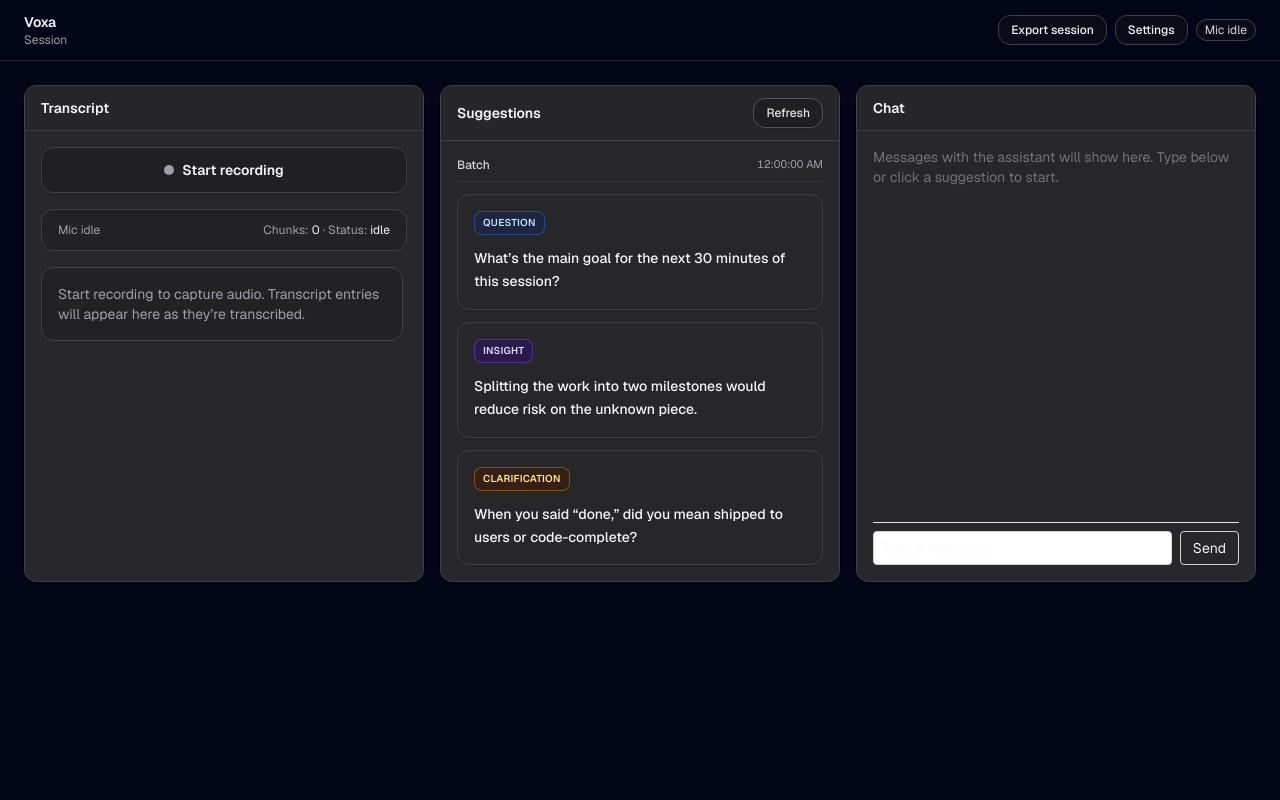
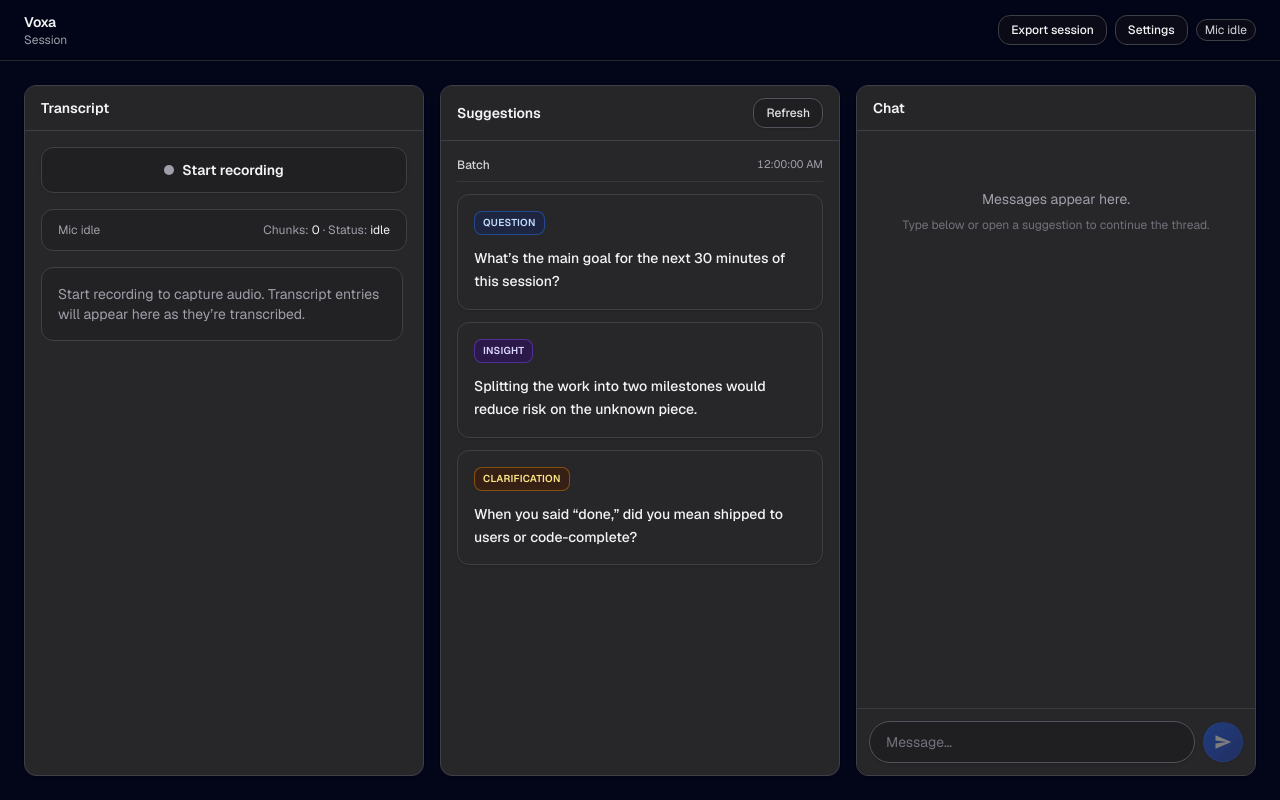
Before and after one commit to RealCifer/Voxa, a Next.js app: page / in a window 1280 px wide. Built offline with nearby package versions, Linux system fonts and the light colour scheme.

Commit message:
updted ui

```diff
--- a/app/globals.css
+++ b/app/globals.css
@@ -19,3 +19,28 @@
 .voxa-fade-in {
   animation: voxa-fade-in 180ms ease-out both;
 }
+
+@keyframes chat-typing-dot {
+  0%,
+  80%,
+  100% {
+    opacity: 0.35;
+    transform: scale(0.92);
+  }
+  40% {
+    opacity: 1;
+    transform: scale(1);
+  }
+}
+
+.chat-typing-dot {
+  animation: chat-typing-dot 1.1s ease-in-out infinite;
+}
+
+.chat-typing-dot:nth-child(2) {
+  animation-delay: 0.15s;
+}
+
+.chat-typing-dot:nth-child(3) {
+  animation-delay: 0.3s;
+}
--- a/app/layout.tsx
+++ b/app/layout.tsx
@@ -28,7 +28,7 @@ export default function RootLayout({
       className={`${geistSans.variable} ${geistMono.variable} h-full antialiased dark`}
     >
       <body
-        className="flex min-h-screen flex-col bg-slate-950 text-zinc-100"
+        className="flex min-h-dvh flex-col bg-slate-950 text-zinc-100"
         suppressHydrationWarning
       >
         {children}
--- a/app/page.tsx
+++ b/app/page.tsx
@@ -1,5 +1,9 @@
 import { AppShell } from "@/components/AppShell";
 
 export default function Home() {
-  return <AppShell />;
+  return (
+    <div className="flex min-h-dvh min-h-0 flex-1 flex-col">
+      <AppShell />
+    </div>
+  );
 }
--- a/components/AppShell.tsx
+++ b/components/AppShell.tsx
@@ -9,8 +9,8 @@ export function AppShell() {
   return (
     <div className="flex min-h-0 flex-1 flex-col">
       <AppHeader />
-      <main className="min-h-0 flex-1 px-4 py-4 md:px-6 md:py-6">
-        <div className="grid min-h-0 grid-cols-1 gap-4 md:grid-cols-2 lg:grid-cols-3">
+      <main className="flex min-h-0 flex-1 flex-col px-4 py-4 md:px-6 md:py-6">
+        <div className="grid min-h-0 flex-1 grid-cols-1 gap-4 md:grid-cols-2 lg:grid-cols-3 [&>*]:min-h-0">
           <TranscriptPanel />
           <SuggestionsPanel />
           <ChatPanel />
--- a/components/ChatPanel.tsx
+++ b/components/ChatPanel.tsx
@@ -1,12 +1,69 @@
 "use client";
 
-import { useMemo, useRef, useState } from "react";
+import { useEffect, useMemo, useRef, useState } from "react";
 import { Panel } from "@/components/panels/Panel";
 import { requestChatCompletion } from "@/lib/chatClient";
 import { loadVoxaConfig } from "@/lib/config";
 import { getGroqApiKey } from "@/lib/groqClient";
 import { useAppStore } from "@/lib/store/app-store";
 import { formatTranscriptForLlm } from "@/lib/transcriptFormat";
+import type { ChatMessage } from "@/types";
+
+function SendIcon() {
+  return (
+    <svg width="18" height="18" viewBox="0 0 24 24" fill="currentColor" aria-hidden="true">
+      <path d="M2.01 21L23 12 2.01 3 2 10l15 2-15 2 .01 7z" />
+    </svg>
+  );
+}
+
+function AssistantLoadingBubble() {
+  return (
+    <div
+      className="voxa-fade-in mr-auto max-w-[88%] rounded-2xl border border-zinc-700 bg-zinc-900/45 px-4 py-3 shadow-sm"
+      aria-live="polite"
+      aria-label="Assistant is replying"
+    >
+      <div className="mb-3 flex animate-pulse gap-2">
+        <div className="h-2.5 w-14 rounded-full bg-zinc-700/80" />
+        <div className="h-2.5 w-24 rounded-full bg-zinc-700/55" />
+      </div>
+      <div className="flex items-center gap-1.5">
+        <span className="chat-typing-dot inline-block h-2 w-2 rounded-full bg-zinc-400" />
+        <span className="chat-typing-dot inline-block h-2 w-2 rounded-full bg-zinc-400" />
+        <span className="chat-typing-dot inline-block h-2 w-2 rounded-full bg-zinc-400" />
+      </div>
+    </div>
+  );
+}
+
+function MessageBubble({ m }: Readonly<{ m: ChatMessage }>) {
+  if (m.role === "user") {
+    return (
+      <div className="flex justify-end">
+        <div className="voxa-fade-in max-w-[88%] rounded-2xl border border-blue-500/25 bg-gradient-to-br from-blue-600 to-blue-800 px-4 py-2.5 text-sm font-medium text-white shadow-sm transition-opacity duration-150">
+          <p className="whitespace-pre-wrap leading-relaxed">{m.content}</p>
+        </div>
+      </div>
+    );
+  }
+  if (m.role === "assistant") {
+    return (
+      <div className="flex justify-start">
+        <div className="voxa-fade-in max-w-[88%] rounded-2xl border border-zinc-700 bg-zinc-900/45 px-4 py-2.5 text-sm text-zinc-100 shadow-sm transition-opacity duration-150">
+          <p className="whitespace-pre-wrap leading-relaxed">{m.content}</p>
+        </div>
+      </div>
+    );
+  }
+  return (
+    <div className="flex justify-center px-1">
+      <div className="max-w-[92%] rounded-xl border border-zinc-700/80 bg-zinc-900/35 px-3 py-2 text-center text-xs leading-relaxed text-zinc-400 transition-opacity duration-150">
+        {m.content}
+      </div>
+    </div>
+  );
+}
 
 export function ChatPanel() {
   const chat = useAppStore((s) => s.chat);
@@ -16,6 +73,7 @@ export function ChatPanel() {
   const [isSending, setIsSending] = useState(false);
   const [sendError, setSendError] = useState<string | null>(null);
   const inFlightRef = useRef(false);
+  const bottomRef = useRef<HTMLDivElement | null>(null);
 
   const config = useMemo(() => loadVoxaConfig(), []);
   const transcriptForChat = useMemo(
@@ -27,6 +85,12 @@ export function ChatPanel() {
       ),
     [config.chatContextWindow, config.chatTranscriptMaxChars, transcript],
   );
+
+  const lastMessageId = chat.length > 0 ? chat.at(-1)?.id : undefined;
+
+  useEffect(() => {
+    bottomRef.current?.scrollIntoView({ behavior: "smooth", block: "end" });
+  }, [chat.length, lastMessageId, isSending]);
 
   async function onSubmit(e: { preventDefault(): void }) {
     e.preventDefault();
@@ -92,62 +156,48 @@ export function ChatPanel() {
   }
 
   return (
-    <Panel title="Chat">
-      <div className="flex h-full min-h-[12rem] flex-col gap-3">
-        <div className="min-h-0 flex-1 space-y-2 overflow-y-auto">
-          {chat.length === 0 ? (
-            <p className="text-neutral-500 dark:text-neutral-500">
-              Messages with the assistant will show here. Type below or click a suggestion to start.
+    <Panel title="Chat" bodyClassName="flex min-h-0 flex-col overflow-hidden p-0">
+      <div className="flex min-h-0 flex-1 flex-col">
+        <div className="min-h-0 flex-1 overflow-y-auto overscroll-contain px-4 pb-2 pt-4">
+          {chat.length === 0 && !isSending ? (
+            <div className="flex min-h-[8rem] flex-col items-center justify-center gap-2 px-2 text-center">
+              <p className="text-sm text-zinc-400">Messages appear here.</p>
+              <p className="max-w-xs text-xs text-zinc-500">
+                Type below or open a suggestion to continue the thread.
               </p>
+            </div>
           ) : (
-            chat.map((m) => (
-              <div
-                key={m.id}
-                className={`rounded border px-2 py-1.5 text-sm ${
-                  m.role === "user"
-                    ? "border-neutral-200 bg-neutral-50 dark:border-neutral-800 dark:bg-neutral-900"
-                    : "border-neutral-200 dark:border-neutral-800"
-                }`}
-              >
-                <span className="text-xs uppercase text-neutral-400">{m.role}</span>
-                <p className="mt-0.5 whitespace-pre-wrap">{m.content}</p>
+            <div className="space-y-3">
+              {chat.map((m) => (
+                <MessageBubble key={m.id} m={m} />
+              ))}
+              {isSending ? <AssistantLoadingBubble /> : null}
+              <div ref={bottomRef} className="h-px w-full shrink-0" aria-hidden="true" />
             </div>
-            ))
           )}
-          {isSending ? (
-            <div
-              className="rounded border border-dashed border-neutral-300 px-2 py-2 text-sm text-neutral-500 dark:border-neutral-600 dark:text-neutral-400"
-              aria-live="polite"
-            >
-              <span className="text-xs font-medium uppercase tracking-wide text-neutral-400">
-                Assistant
-              </span>
-              <p className="mt-1 animate-pulse">Replying…</p>
         </div>
-          ) : null}
-        </div>
+
         {sendError ? (
           <div
-            className="flex shrink-0 items-start justify-between gap-2 rounded border border-red-200 bg-red-50 px-2 py-1.5 dark:border-red-900/50 dark:bg-red-950/40"
+            className="flex shrink-0 items-start justify-between gap-2 border-t border-zinc-700/80 bg-zinc-900/30 px-4 py-2"
             role="alert"
           >
-            <p className="min-w-0 flex-1 text-xs text-red-800 dark:text-red-200">{sendError}</p>
+            <p className="min-w-0 flex-1 text-xs text-red-200">{sendError}</p>
             <button
               type="button"
               onClick={() => setSendError(null)}
-              className="shrink-0 rounded px-1.5 py-0.5 text-[11px] text-red-800 hover:bg-red-100 dark:text-red-200 dark:hover:bg-red-900/50"
+              className="shrink-0 rounded-lg px-2 py-0.5 text-[11px] text-red-200 transition-opacity duration-150 hover:bg-red-950/50"
             >
               Dismiss
             </button>
           </div>
         ) : null}
-        <form
-          onSubmit={(e) => void onSubmit(e)}
-          className="flex shrink-0 gap-2 border-t border-neutral-200 pt-2 dark:border-neutral-800"
-        >
+
+        <div className="sticky bottom-0 z-10 shrink-0 border-t border-zinc-700/80 bg-zinc-800/95 px-3 pb-3 pt-3 backdrop-blur-sm">
+          <form onSubmit={(e) => void onSubmit(e)} className="flex items-center gap-2">
             <input
-            className="min-w-0 flex-1 rounded border border-neutral-300 bg-white px-2 py-1.5 text-sm dark:border-neutral-700 dark:bg-neutral-950"
-            placeholder="Type a message…"
+              className="min-w-0 flex-1 rounded-full border border-zinc-600 bg-zinc-900/50 px-4 py-2.5 text-sm text-zinc-100 shadow-sm placeholder:text-zinc-500 transition-colors duration-150 focus:border-blue-500/45 focus:outline-none focus:ring-1 focus:ring-blue-500/25 disabled:opacity-50"
+              placeholder="Message…"
               value={draft}
               onChange={(e) => setDraft(e.target.value)}
               disabled={isSending}
@@ -155,12 +205,18 @@ export function ChatPanel() {
             />
             <button
               type="submit"
-            disabled={isSending}
-            className="rounded border border-neutral-300 px-3 py-1.5 text-sm disabled:opacity-50 dark:border-neutral-700"
+              disabled={isSending || !draft.trim()}
+              className="flex shrink-0 items-center justify-center rounded-full border border-blue-500/30 bg-gradient-to-br from-blue-600 to-blue-800 p-2.5 text-white shadow-sm transition-opacity duration-150 hover:opacity-95 disabled:cursor-not-allowed disabled:opacity-40"
+              aria-label="Send message"
             >
-            {isSending ? "Sending…" : "Send"}
+              {isSending ? (
+                <span className="h-[18px] w-[18px] animate-pulse rounded-full bg-white/40" aria-hidden />
+              ) : (
+                <SendIcon />
+              )}
             </button>
           </form>
+        </div>
       </div>
     </Panel>
   );
--- a/components/panels/Panel.tsx
+++ b/components/panels/Panel.tsx
@@ -4,18 +4,22 @@ type PanelProps = {
   title: string;
   children: ReactNode;
   aside?: ReactNode;
+  /** Appended to the scrollable body (e.g. `overflow-hidden p-0` for custom inner scroll). */
+  bodyClassName?: string;
 };
 
-export function Panel({ title, children, aside }: Readonly<PanelProps>) {
+export function Panel({ title, children, aside, bodyClassName }: Readonly<PanelProps>) {
+  const body =
+    bodyClassName != null && bodyClassName.length > 0
+      ? `min-h-0 flex-1 text-sm text-zinc-100 transition-opacity duration-150 ${bodyClassName}`
+      : "min-h-0 flex-1 overflow-auto p-4 text-sm text-zinc-100 transition-opacity duration-150";
   return (
-    <section className="flex min-h-0 min-w-0 flex-1 flex-col overflow-hidden rounded-xl border border-zinc-700 bg-zinc-800 shadow-sm">
+    <section className="flex h-full min-h-0 min-w-0 flex-1 flex-col overflow-hidden rounded-xl border border-zinc-700 bg-zinc-800 shadow-sm">
       <header className="sticky top-0 z-10 flex shrink-0 items-center justify-between gap-3 border-b border-zinc-700 bg-zinc-800/90 px-4 py-3 backdrop-blur">
         <h2 className="text-sm font-semibold text-zinc-100">{title}</h2>
         {aside ? <div className="shrink-0">{aside}</div> : null}
       </header>
-      <div className="min-h-0 flex-1 overflow-auto p-4 text-sm text-zinc-100">
-        {children}
-      </div>
+      <div className={[body, bodyClassName].filter(Boolean).join(" ")}>{children}</div>
     </section>
   );
 }
```
Also changed, not shown: 2 other files (tests, documents, lock files or other folders). Lines whose indentation alone changed are shown as unchanged.
